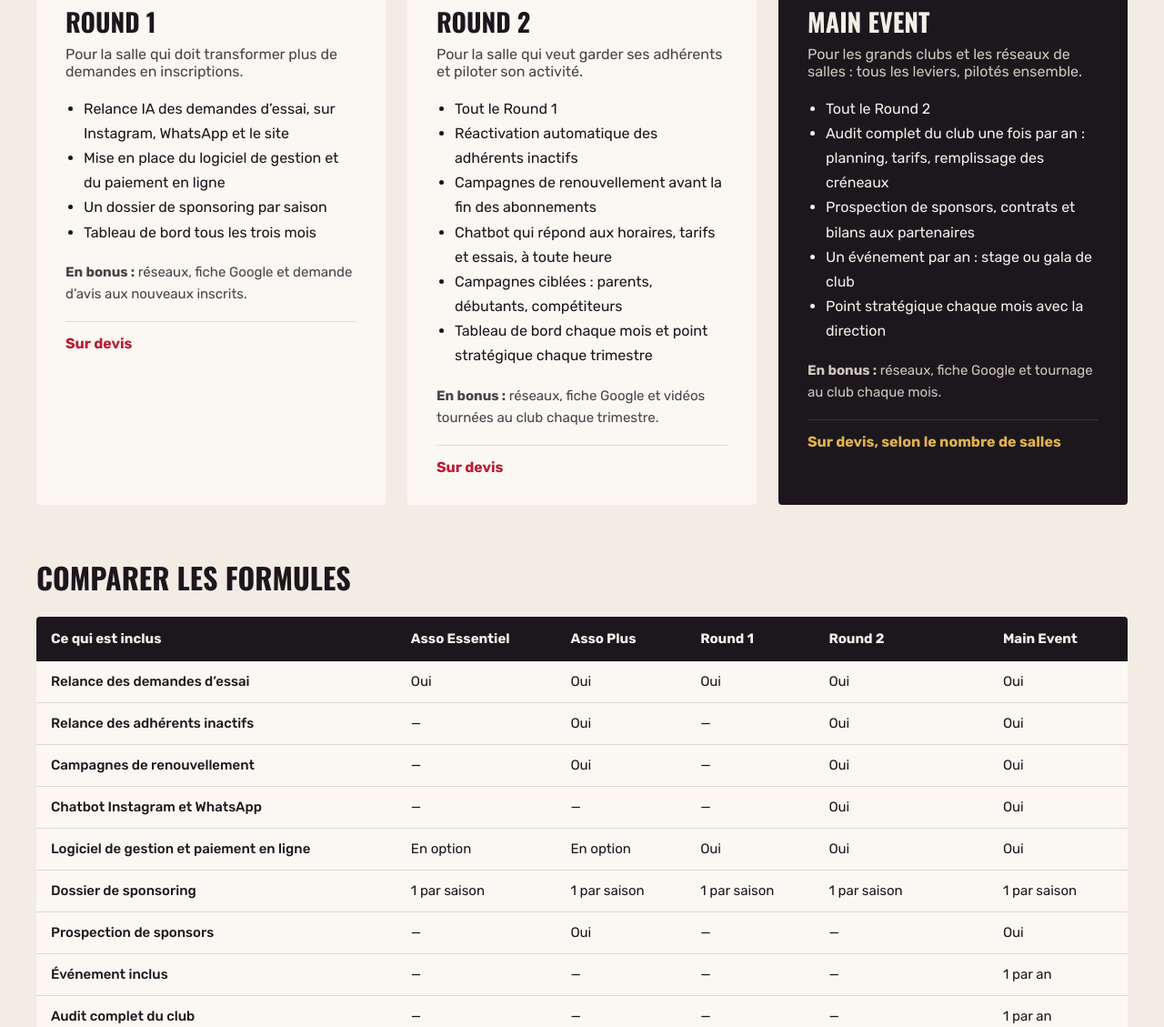
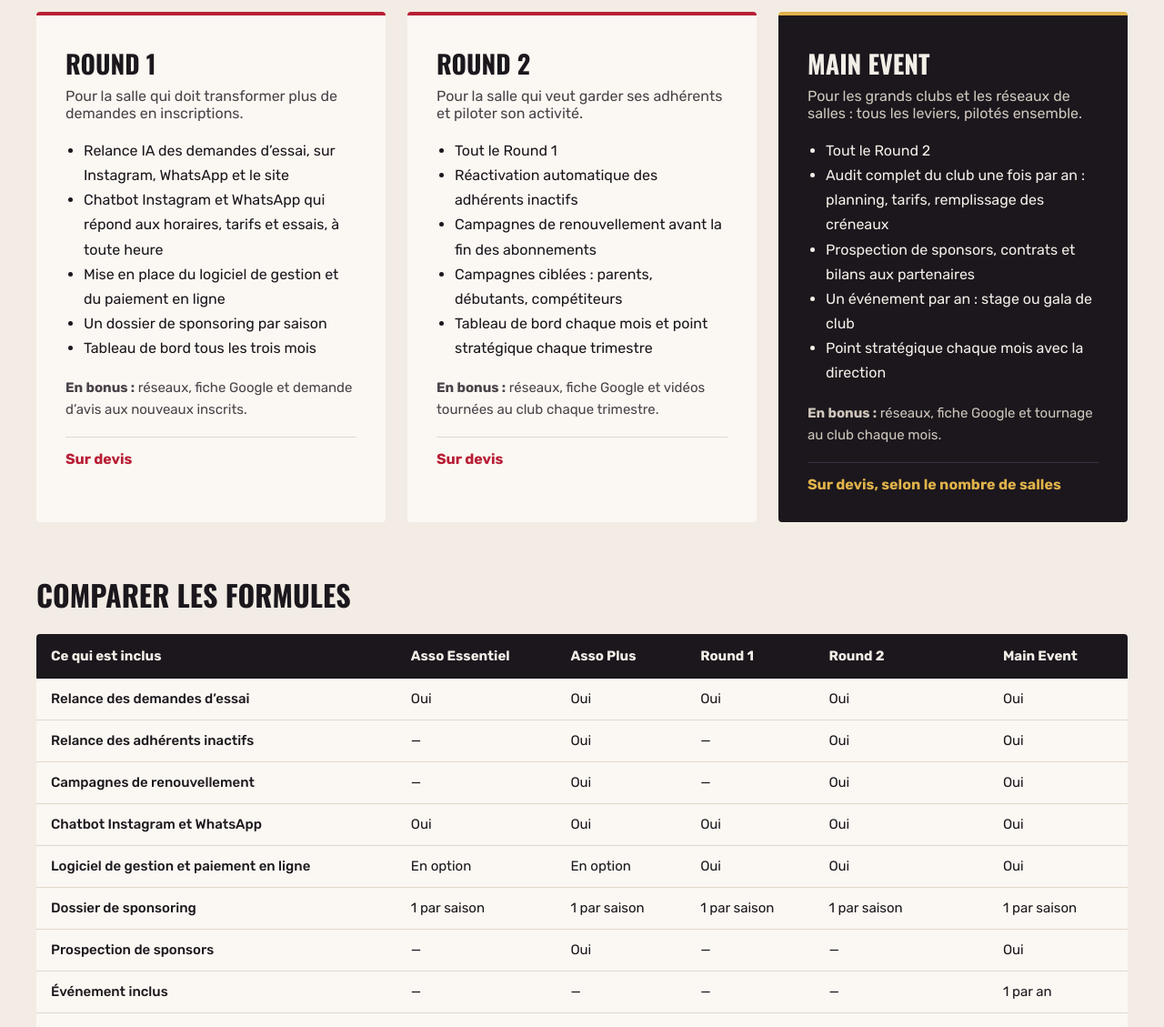
Before and after one commit to nanalgilet21-source/ntl-management.site, a plain HTML site: page index.html in a window 1280 px wide. Shown: the part 5338-6467 px from the top of the page at 91% size. Drawn offline with nearby package versions, Linux system fonts and the light colour scheme.

Commit message:
Chatbot inclus dans toutes les formules
Co-Authored-By: Claude Opus 5.5 <noreply@anthropic.com>
Claude-Session: https://claude.ai/code/session_01B3zT2SkqRAuKTM4snham3g

```diff
--- a/index.html
+++ b/index.html
@@ -178,6 +178,7 @@ a:focus-visible,button:focus-visible,input:focus-visible{outline:3px solid #E0B2
 <ul style="margin: 0; padding-left: 20px; font-size: 16px; line-height: 1.7; color: #1B171D">
 <li>Formulaire de demande d’essai relié au planning</li>
 <li>Relance automatique de chaque demande : réponse immédiate, rappel la veille, relance après le cours</li>
+<li>Chatbot Instagram et WhatsApp qui répond aux horaires, tarifs et essais, à toute heure</li>
 <li>Un dossier de sponsoring par saison, prêt à envoyer</li>
 <li>Tableau de bord tous les trois mois</li>
 </ul>
@@ -218,6 +219,7 @@ a:focus-visible,button:focus-visible,input:focus-visible{outline:3px solid #E0B2
 </div>
 <ul style="margin: 0; padding-left: 20px; font-size: 16px; line-height: 1.7; color: #1B171D">
 <li>Relance IA des demandes d’essai, sur Instagram, WhatsApp et le site</li>
+<li>Chatbot Instagram et WhatsApp qui répond aux horaires, tarifs et essais, à toute heure</li>
 <li>Mise en place du logiciel de gestion et du paiement en ligne</li>
 <li>Un dossier de sponsoring par saison</li>
 <li>Tableau de bord tous les trois mois</li>
@@ -235,7 +237,6 @@ a:focus-visible,button:focus-visible,input:focus-visible{outline:3px solid #E0B2
 <li>Tout le Round 1</li>
 <li>Réactivation automatique des adhérents inactifs</li>
 <li>Campagnes de renouvellement avant la fin des abonnements</li>
-<li>Chatbot qui répond aux horaires, tarifs et essais, à toute heure</li>
 <li>Campagnes ciblées : parents, débutants, compétiteurs</li>
 <li>Tableau de bord chaque mois et point stratégique chaque trimestre</li>
 </ul>
@@ -280,7 +281,7 @@ a:focus-visible,button:focus-visible,input:focus-visible{outline:3px solid #E0B2
 <tr style="border-bottom: 1px solid #E2D8CC"><th scope="row" style="padding: 12px 16px; text-align: left; font-weight: 500">Relance des demandes d’essai</th><td style="padding: 12px 16px">Oui</td><td style="padding: 12px 16px">Oui</td><td style="padding: 12px 16px">Oui</td><td style="padding: 12px 16px">Oui</td><td style="padding: 12px 16px">Oui</td></tr>
 <tr style="border-bottom: 1px solid #E2D8CC"><th scope="row" style="padding: 12px 16px; text-align: left; font-weight: 500">Relance des adhérents inactifs</th><td style="padding: 12px 16px">—</td><td style="padding: 12px 16px">Oui</td><td style="padding: 12px 16px">—</td><td style="padding: 12px 16px">Oui</td><td style="padding: 12px 16px">Oui</td></tr>
 <tr style="border-bottom: 1px solid #E2D8CC"><th scope="row" style="padding: 12px 16px; text-align: left; font-weight: 500">Campagnes de renouvellement</th><td style="padding: 12px 16px">—</td><td style="padding: 12px 16px">Oui</td><td style="padding: 12px 16px">—</td><td style="padding: 12px 16px">Oui</td><td style="padding: 12px 16px">Oui</td></tr>
-<tr style="border-bottom: 1px solid #E2D8CC"><th scope="row" style="padding: 12px 16px; text-align: left; font-weight: 500">Chatbot Instagram et WhatsApp</th><td style="padding: 12px 16px">—</td><td style="padding: 12px 16px">—</td><td style="padding: 12px 16px">—</td><td style="padding: 12px 16px">Oui</td><td style="padding: 12px 16px">Oui</td></tr>
+<tr style="border-bottom: 1px solid #E2D8CC"><th scope="row" style="padding: 12px 16px; text-align: left; font-weight: 500">Chatbot Instagram et WhatsApp</th><td style="padding: 12px 16px">Oui</td><td style="padding: 12px 16px">Oui</td><td style="padding: 12px 16px">Oui</td><td style="padding: 12px 16px">Oui</td><td style="padding: 12px 16px">Oui</td></tr>
 <tr style="border-bottom: 1px solid #E2D8CC"><th scope="row" style="padding: 12px 16px; text-align: left; font-weight: 500">Logiciel de gestion et paiement en ligne</th><td style="padding: 12px 16px">En option</td><td style="padding: 12px 16px">En option</td><td style="padding: 12px 16px">Oui</td><td style="padding: 12px 16px">Oui</td><td style="padding: 12px 16px">Oui</td></tr>
 <tr style="border-bottom: 1px solid #E2D8CC"><th scope="row" style="padding: 12px 16px; text-align: left; font-weight: 500">Dossier de sponsoring</th><td style="padding: 12px 16px">1 par saison</td><td style="padding: 12px 16px">1 par saison</td><td style="padding: 12px 16px">1 par saison</td><td style="padding: 12px 16px">1 par saison</td><td style="padding: 12px 16px">1 par saison</td></tr>
 <tr style="border-bottom: 1px solid #E2D8CC"><th scope="row" style="padding: 12px 16px; text-align: left; font-weight: 500">Prospection de sponsors</th><td style="padding: 12px 16px">—</td><td style="padding: 12px 16px">Oui</td><td style="padding: 12px 16px">—</td><td style="padding: 12px 16px">—</td><td style="padding: 12px 16px">Oui</td></tr>
```
